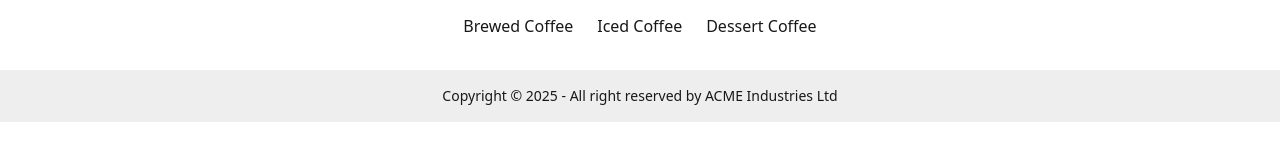
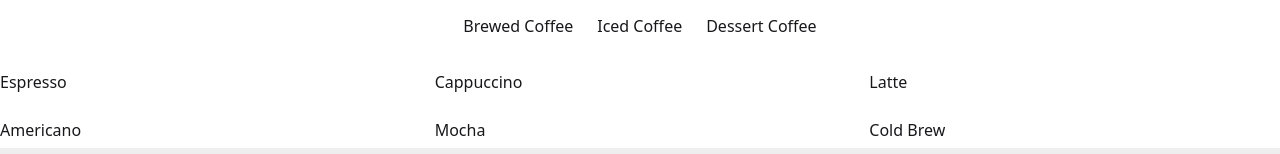
Before and after one commit to Abdus-Salam-814/react-concepts-, a React (Vite) app: page / in a window 1280 px wide. Shown: the part 798-952 px from the top of the page. Before the commit the page ends 920 px from the top, so only its background shows below. Built offline with nearby package versions, Linux system fonts and the light colour scheme.

Commit message:
i learn React router here use navegate 21 minutes

```diff
--- a/src/Routers/Routers.jsx
+++ b/src/Routers/Routers.jsx
@@ -24,8 +24,16 @@ const routers = createBrowserRouter([
         loader: () => fetch("../categories.json"),
         children: [
           {
+            path: "/",
+            element: <CoffeeCard></CoffeeCard>,
+            loader: () => fetch("../coffees.json"),
+
+          },
+          {
             path: "/category/:category",
             element: <CoffeeCard></CoffeeCard>,
+            loader: () => fetch("../coffees.json"),
+
           }
         ]
       },
--- /dev/null
+++ b/src/component/Card/Card.jsx
@@ -0,0 +1,13 @@
+
+const Card = ({category}) => {
+
+    const {name, image, price} = category;
+
+    return (
+        <div>
+            <h1>{name}</h1>
+        </div>
+    );
+};
+
+export default Card;
--- a/src/component/Categories/Categories.jsx
+++ b/src/component/Categories/Categories.jsx
@@ -1,9 +1,12 @@
-import { Link, NavLink, useParams } from "react-router-dom";
+import { Link, NavLink, useLoaderData, useParams } from "react-router-dom";
 
 const Categories = ({categories}) => {
 
-    const {category} = useParams();
-    console.log(category);
+    // const {category} = useParams();
+    // console.log(category);
+
+    const data = useLoaderData();
+    console.log(data);
 
     return (
         <div className="text-center space-x-4 my-8 " >
@@ -14,6 +17,11 @@ const Categories = ({categories}) => {
 
             }
             </div>
+
+
+
+
+
         </div>
     );
 };
--- a/src/component/Coffee-card/CoffeeCard.jsx
+++ b/src/component/Coffee-card/CoffeeCard.jsx
@@ -1,9 +1,32 @@
+import { useLoaderData, useParams } from "react-router-dom";
+import Card from "../Card/Card";
+import { useEffect, useState } from "react";
+
 const CoffeeCard = () => {
-    return (
-        <div>
-            coff Card.............................
-        </div>
-    );
+  const { category } = useParams();
+  const data = useLoaderData();
+
+  const [coffees, setCoffees] = useState([]);
+
+  useEffect(() => {
+    if(category){
+          const filteredByCategory = [...data].filter(
+        coffees => coffees.category === category
+    )
+    setCoffees(filteredByCategory)
+    }else{
+        setCoffees(data.slice(0, 6))
+    }
+
+  },[category, data])
+
+  return (
+    <div className="grid grid-cols-1 md:grid-cols-2 lg:grid-cols-3 gap-6">
+      {coffees.map((coffee) => (
+        <Card key={coffee._id} category={coffee}></Card>
+      ))}
+    </div>
+  );
 };
 
 export default CoffeeCard;
```
